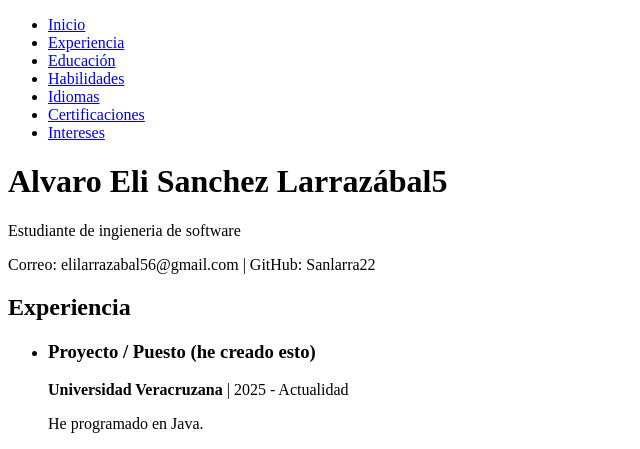
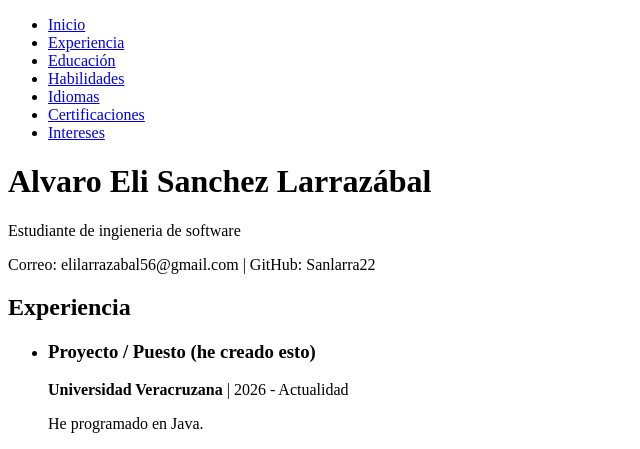
Before and after one commit to Sanlarra22/micv_2026_1.2, a plain HTML site: page index.html in a window 1280 px wide. Shown: the top 449 px of the page, 0-640 px from the left. Drawn offline with Linux system fonts and the light colour scheme.

Commit message:
Quitar 5 del apellido y actualizar anio de experiencia a 2026

```diff
--- a/index.html
+++ b/index.html
@@ -16,7 +16,7 @@
     <li><a href="#intereses">Intereses</a></li>
   </ul>
 
-  <h1>Alvaro Eli Sanchez Larrazábal5</h1>
+  <h1>Alvaro Eli Sanchez Larrazábal</h1>
   <p>Estudiante de ingieneria de software</p>
   <p>Correo: elilarrazabal56@gmail.com | GitHub: Sanlarra22</p>
 
@@ -24,7 +24,7 @@
   <ul>
     <li>
       <h3>Proyecto / Puesto (he creado esto)</h3>
-      <p><strong>Universidad Veracruzana</strong> | 2025 - Actualidad</p>
+      <p><strong>Universidad Veracruzana</strong> | 2026 - Actualidad</p>
       <p>He programado en Java.</p>
     </li>
   </ul>
```
